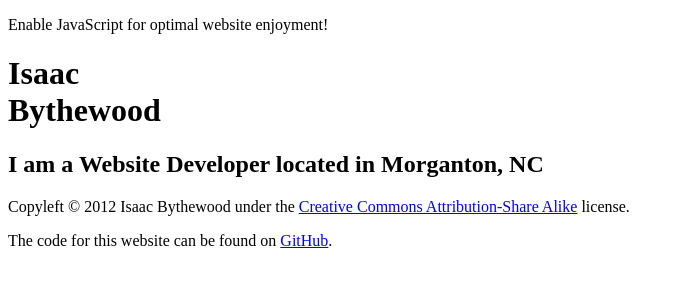
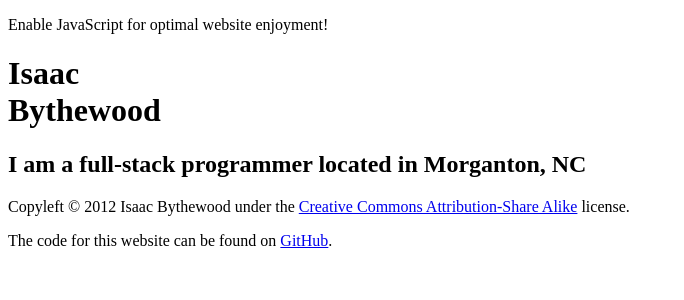
Before and after one commit to overshard/isaacbythewood.com, a Django app: template framework/core/templates/core/base.html in a window 1280 px wide. Shown: the top 300 px of the page, without its empty margins (0-684 px from the left). Run offline with Django 3.2, Linux system fonts and the light colour scheme; the template is opened without the code that fills it, so the values that code supplies are empty; some libraries are stand-ins or nearby versions.

Commit message:
Changed web developer text to full-stack programmer.

```diff
--- a/framework/core/templates/core/base.html
+++ b/framework/core/templates/core/base.html
@@ -21,7 +21,7 @@
             <meta charset="utf-8">
 
             <title>Isaac Bythewood - {% block title %}{% endblock %}</title>
-            <meta name="description" content="The personal website of Isaac Bythewood. A website developer located in Morgaton, NC.">
+            <meta name="description" content="The personal website of Isaac Bythewood. A full-stack programmer located in Morgaton, NC.">
             <meta name="author" content="Isaac Bythewood">
 
             <meta name="ICBM" content="35.746791, -81.684895">
@@ -67,7 +67,7 @@
 
                     <header>
                         <h1>Isaac<br>Bythewood</h1>
-                        <h2>I am a Website Developer located in Morganton, NC</h2>
+                        <h2>I am a full-stack programmer located in Morganton, NC</h2>
                     </header>
 
                     <div id="main" role="main">
```
